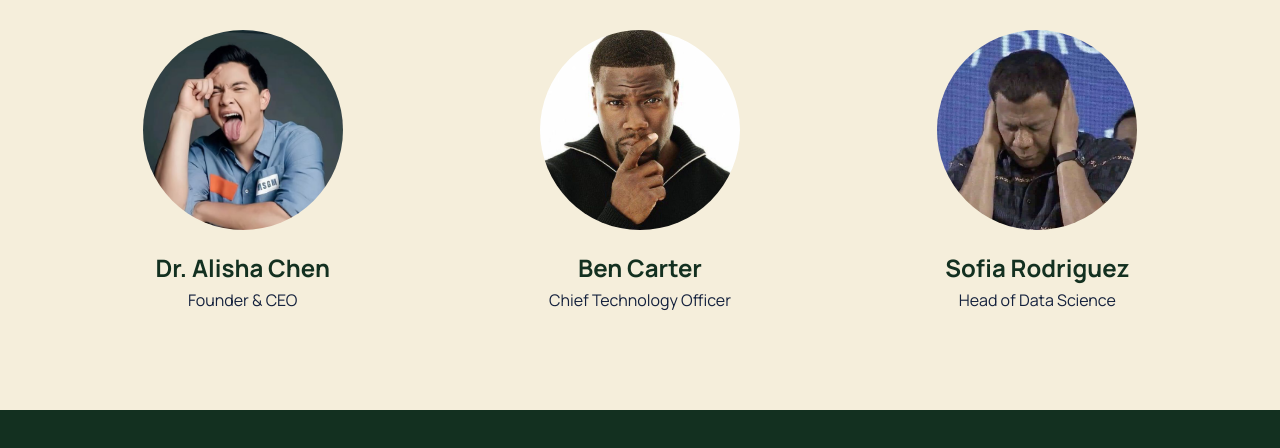
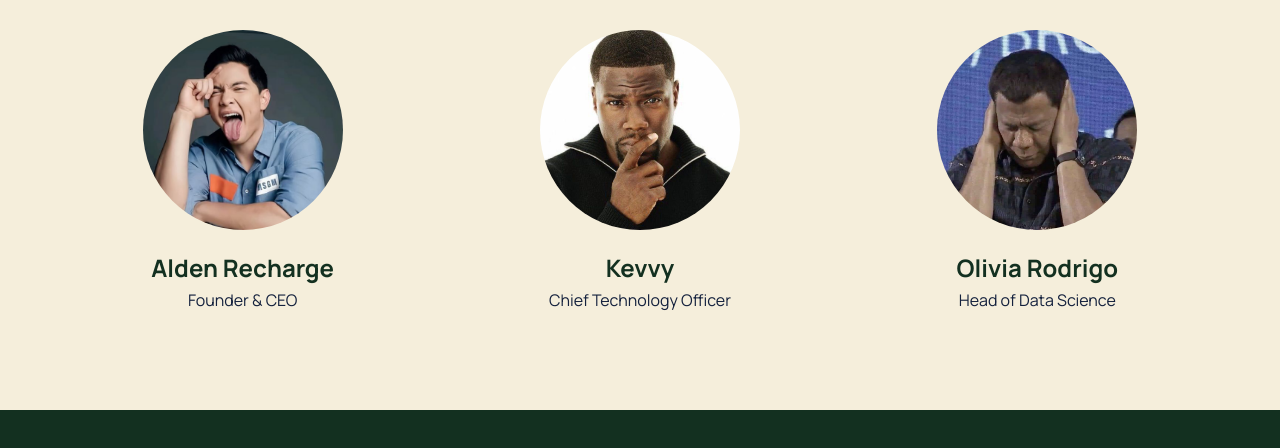
Before and after one commit to tejfk/Lifewood, a plain HTML site: page AboutUs.html in a window 1280 px wide. Shown: the part 2166-2614 px from the top of the page. Drawn offline with nearby package versions, Linux system fonts and the light colour scheme.

Commit message:
Update AboutUs.html

```diff
--- a/AboutUs.html
+++ b/AboutUs.html
@@ -140,7 +140,7 @@
                                 <a href="#" aria-label="LinkedIn"><i class="fab fa-linkedin-in"></i></a>
                            </div>
                         </div>
-                        <h3>Dr. Alisha Chen</h3>
+                        <h3>Alden Recharge</h3>
                         <p>Founder & CEO</p>
                     </div>
                     <div class="team-card">
@@ -151,7 +151,7 @@
                                 <a href="#" aria-label="LinkedIn"><i class="fab fa-linkedin-in"></i></a>
                            </div>
                         </div>
-                        <h3>Ben Carter</h3>
+                        <h3>Kevvy</h3>
                         <p>Chief Technology Officer</p>
                     </div>
                     <div class="team-card">
@@ -162,7 +162,7 @@
                                 <a href="#" aria-label="LinkedIn"><i class="fab fa-linkedin-in"></i></a>
                            </div>
                         </div>
-                        <h3>Sofia Rodriguez</h3>
+                        <h3>Olivia Rodrigo</h3>
                         <p>Head of Data Science</p>
                     </div>
                 </div>
```
